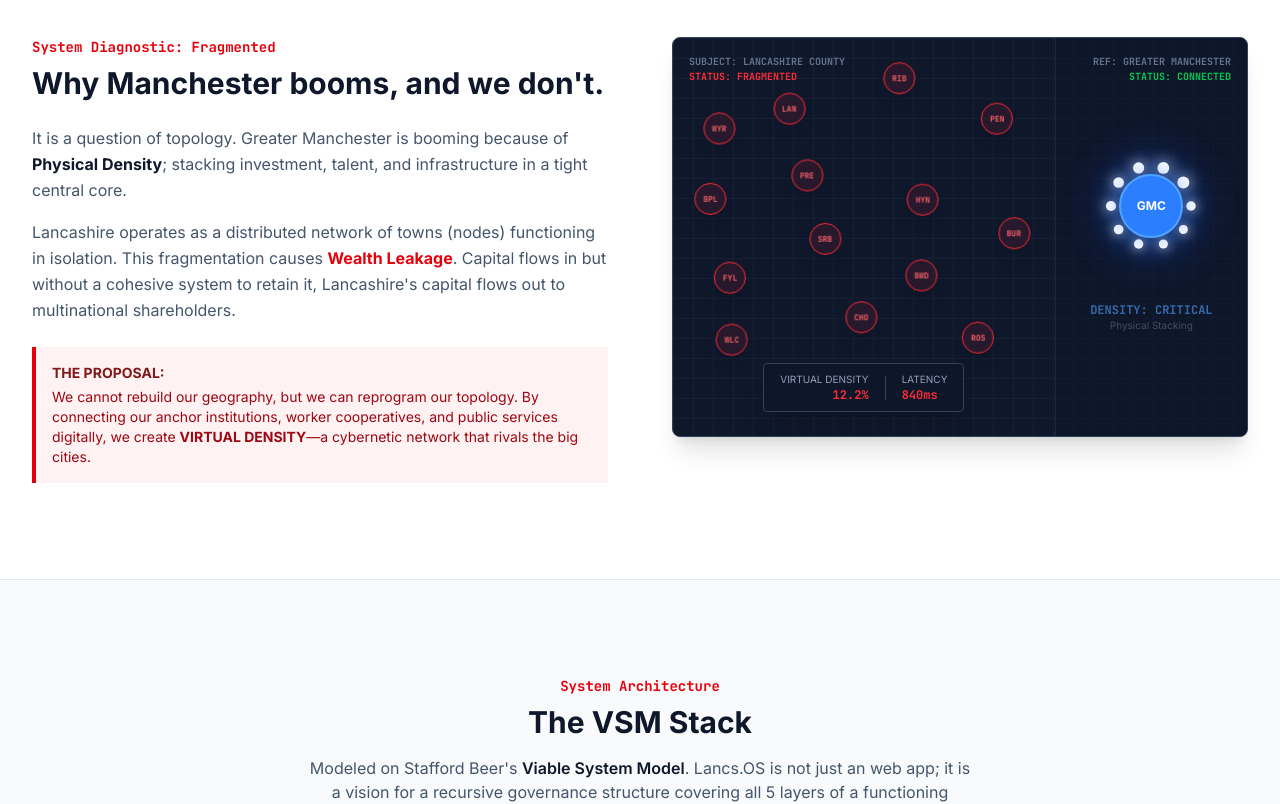
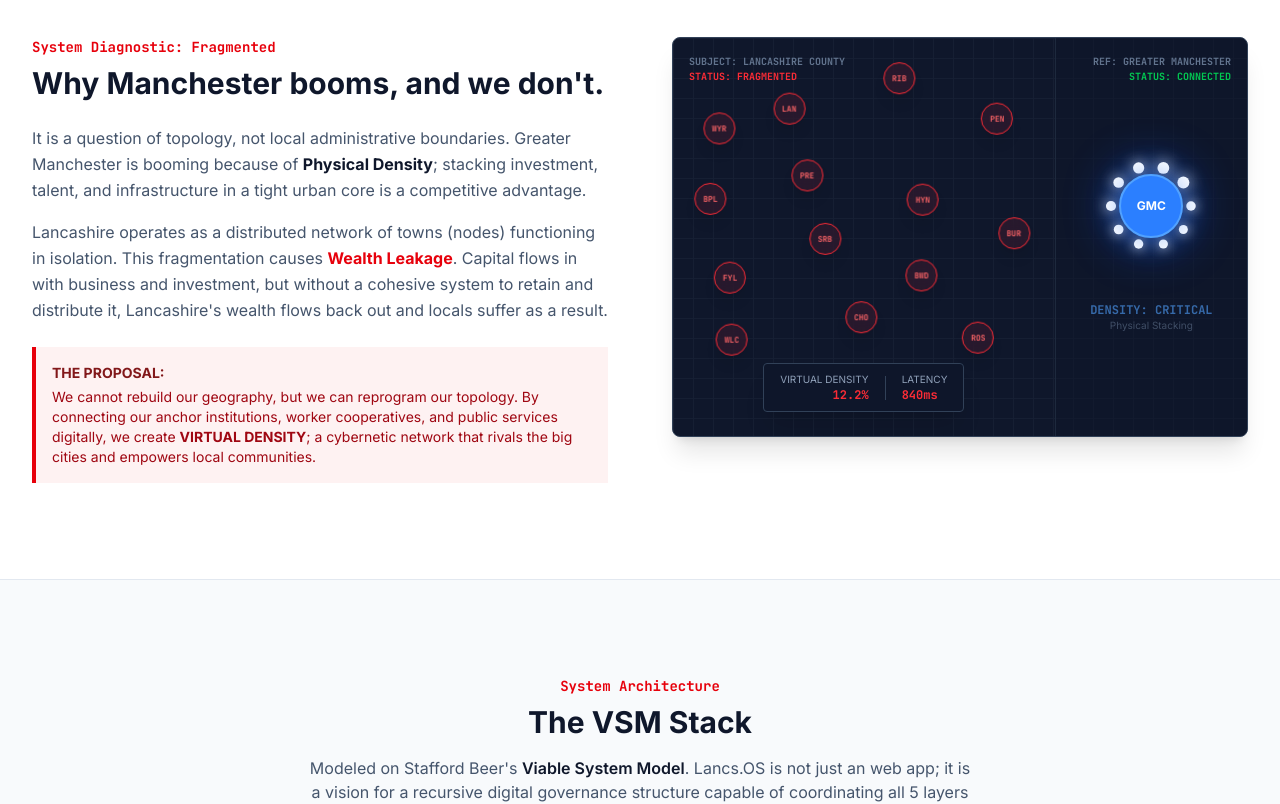
Before and after one commit to amounderness/lancs-os, a Next.js app: page / in a window 1280 px wide. Shown: the part 860-1664 px from the top of the page. Built offline with nearby package versions, Linux system fonts and the light colour scheme.

Commit message:
Further Main Page Changes

```diff
--- a/src/app/page.tsx
+++ b/src/app/page.tsx
@@ -129,11 +129,11 @@ export default function Home() {
               <h2 className="text-red-600 font-mono text-sm font-bold mb-2">System Diagnostic: Fragmented</h2>
               <h3 className="text-3xl font-bold text-slate-900 mb-6">Why Manchester booms, and we don't.</h3>
               <div className="prose text-slate-600 leading-relaxed space-y-4">
-                <p>It is a question of topology. Greater Manchester is booming because of <strong className="text-slate-900">Physical Density</strong>; stacking investment, talent, and infrastructure in a tight central core.</p>
-                <p>Lancashire operates as a distributed network of towns (nodes) functioning in isolation. This fragmentation causes <strong className="text-red-600">Wealth Leakage</strong>. Capital flows in but without a cohesive system to retain it, Lancashire's capital flows out to multinational shareholders.</p>
+                <p>It is a question of topology, not local administrative boundaries. Greater Manchester is booming because of <strong className="text-slate-900">Physical Density</strong>; stacking investment, talent, and infrastructure in a tight urban core is a competitive advantage.</p>
+                <p>Lancashire operates as a distributed network of towns (nodes) functioning in isolation. This fragmentation causes <strong className="text-red-600">Wealth Leakage</strong>. Capital flows in with business and investment, but without a cohesive system to retain and distribute it, Lancashire's wealth flows back out and locals suffer as a result.</p>
                 <div className="bg-red-50 border-l-4 border-red-600 p-4 mt-6">
                   <p className="font-bold text-red-900 text-sm">THE PROPOSAL:</p>
-                  <p className="text-red-800 text-sm mt-1">We cannot rebuild our geography, but we can reprogram our topology. By connecting our anchor institutions, worker cooperatives, and public services digitally, we create <strong className="uppercase">Virtual Density</strong>—a cybernetic network that rivals the big cities.</p>
+                  <p className="text-red-800 text-sm mt-1">We cannot rebuild our geography, but we can reprogram our topology. By connecting our anchor institutions, worker cooperatives, and public services digitally, we create <strong className="uppercase">Virtual Density</strong>; a cybernetic network that rivals the big cities and empowers local communities.</p>
                 </div>
               </div>
             </div>
@@ -153,7 +153,7 @@ export default function Home() {
             <h2 className="text-red-600 font-mono text-sm font-bold mb-2">System Architecture</h2>
             <h3 className="text-3xl font-bold text-slate-900">The VSM Stack</h3>
             <p className="mt-4 text-slate-600 max-w-2xl mx-auto">
-              Modeled on Stafford Beer's <span className="font-semibold text-slate-900">Viable System Model</span>. Lancs.OS is not just an web app; it is a vision for a recursive governance structure covering all 5 layers of a functioning society.
+              Modeled on Stafford Beer's <span className="font-semibold text-slate-900">Viable System Model</span>. Lancs.OS is not just an web app; it is a vision for a recursive digital governance structure capable of coordinating all 5 layers of society irrelevant to local administrative changes.
             </p>
           </div>
 
```
